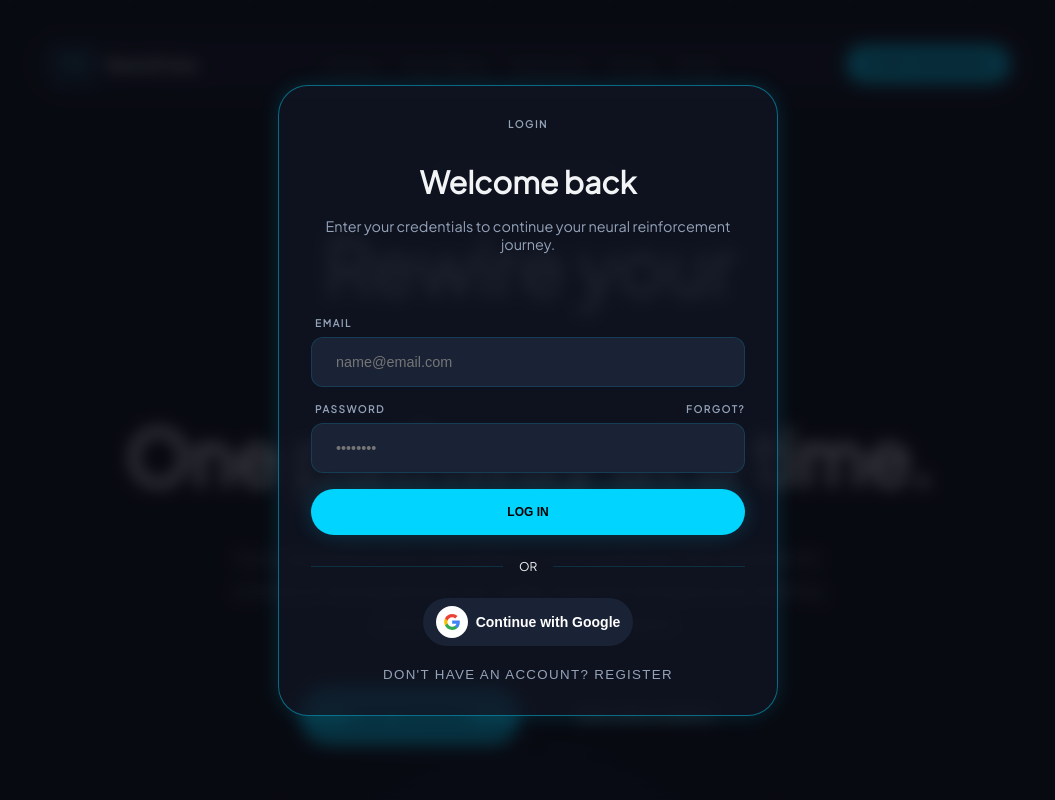
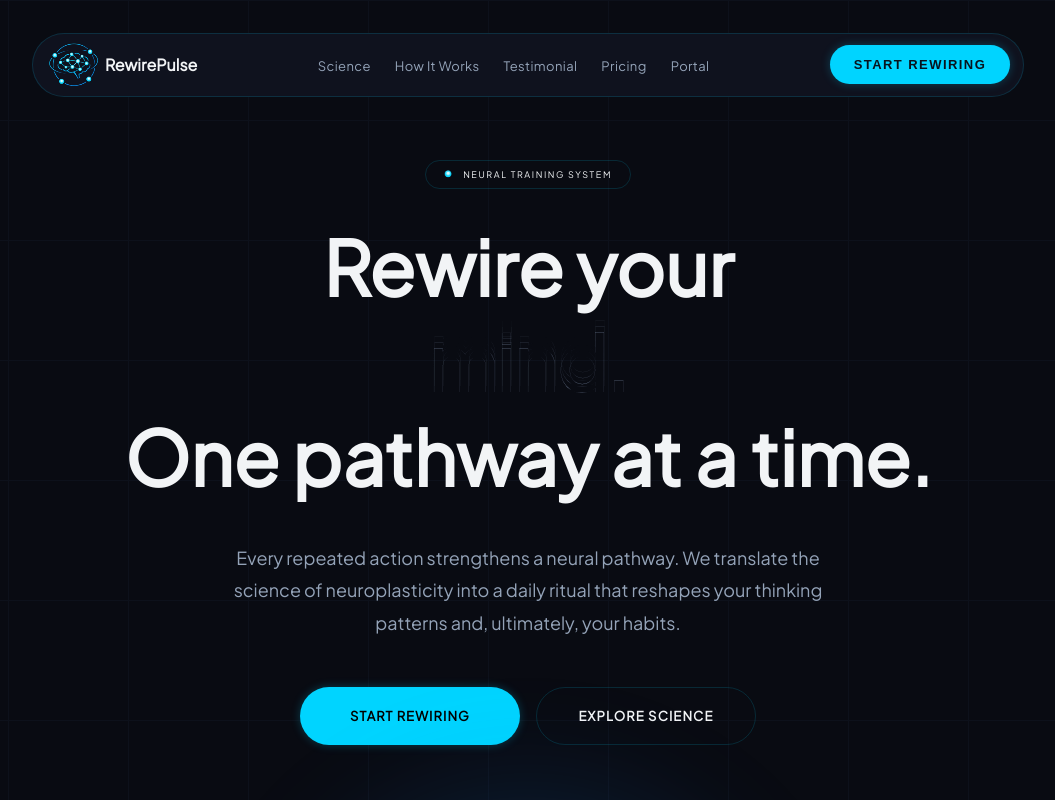
Before and after one commit to DannyBorbon/rewire-pulse, a React (Vite) app: page / in a window 1280 px wide. Shown: the top 800 px of the page, without its empty margins (112-1167 px from the left). Built offline with nearby package versions, Linux system fonts and the light colour scheme.

Commit message:
feat: connect navbar and hero actions to auth modal

```diff
--- a/src/components/Navbar/Navbar.css
+++ b/src/components/Navbar/Navbar.css
@@ -197,13 +197,15 @@
   font-weight: 600;
   line-height: 3;
   background-color: #00d4ff;
-  padding: 10px 20px;
+  padding: 0px 24px;
   border-radius: 999px;
   letter-spacing: 0.09rem;
   border-top: 1px solid var(--border-default);
   border-bottom: 1px solid var(--border-default);
   box-shadow: 0 0 10px rgba(0, 212, 255, 0.25);
   transition: all 0.3s ease;
+  border: none;
+  cursor: pointer;
 }
 
 .navbar__cta-button:hover {
--- a/src/components/Navbar/Navbar.jsx
+++ b/src/components/Navbar/Navbar.jsx
@@ -2,7 +2,7 @@ import "./Navbar.css";
 import logo from "../../assets/images/logo-navbar.svg";
 import { useState } from "react";
 
-function Navbar() {
+function Navbar({ onLogin, onRegister }) {
   const [menuOpen, setMenuOpen] = useState(false);
 
   return (
@@ -68,15 +68,21 @@ function Navbar() {
             </a>
           </li>
           <li className="navbar__menu-cta">
-            <a href="/register" className="navbar__cta-button">
+            <button
+              className="navbar__cta-button"
+              onClick={() => {
+                onLogin();
+                setMenuOpen(false);
+              }}
+            >
               START REWIRING
-            </a>
+            </button>
           </li>
         </ul>
         <div className="navbar__cta">
-          <a href="/register" className="navbar__cta-button">
+          <button className="navbar__cta-button" onClick={onLogin}>
             START REWIRING
-          </a>
+          </button>
         </div>
       </div>
     </nav>
--- /dev/null
+++ b/src/components/auth/AuthForm.css
@@ -0,0 +1,81 @@
+.authform {
+  padding-top: 1rem;
+  text-align: left;
+}
+
+.authform__field {
+  display: flex;
+  flex-direction: column;
+}
+
+.auth__modal-close {
+  position: absolute;
+  top: 1.25rem;
+  right: 1.25rem;
+
+  border: none;
+  background: transparent;
+
+  font-size: 1.5rem;
+  line-height: 1;
+
+  color: white;
+
+  cursor: pointer;
+}
+
+.authform__label {
+  color: var(--text-secondary);
+  font-weight: 600;
+  font-size: 10px;
+  letter-spacing: 0.1rem;
+  text-transform: uppercase;
+  padding-left: 0.25rem;
+}
+
+.authform__input {
+  margin-top: 8px;
+  margin-bottom: 16px;
+  padding: 1rem 1.5rem;
+  border-radius: 12px;
+  border: 1px solid var(--border-default);
+  background-color: var(--bg-card);
+  caret-color: white;
+  font-size: 0.9rem;
+  color: white;
+}
+
+.authform__input:focus {
+  border: 1px solid var(--border-active);
+  outline: none;
+}
+
+.authform__field-label {
+  display: flex;
+  justify-content: space-between;
+}
+
+.authform__forgot {
+  color: var(--text-secondary);
+  font-weight: 600;
+  font-size: 10px;
+  letter-spacing: 0.1rem;
+  text-transform: uppercase;
+  padding-left: 0.25rem;
+  text-decoration: none;
+}
+
+.authform__submit {
+  text-transform: uppercase;
+  background: none;
+  border: none;
+  padding: 1rem 0;
+  font-size: 0.75rem;
+  font-weight: 600;
+  background-color: var(--accent-primary);
+  border-radius: 9999px;
+  color: black;
+  box-shadow: 0 0 20px rgba(0, 212, 255, 0.2);
+  cursor: pointer;
+  width: 100%;
+}
--- a/src/components/auth/AuthModal.css
+++ b/src/components/auth/AuthModal.css
@@ -1,11 +1,9 @@
 .auth__modal-overlay {
   position: fixed;
   inset: 0;
-
   display: flex;
   align-items: center;
   justify-content: center;
-
   background-color: hsl(226.7 33.3% 5.3% / 0.8);
   backdrop-filter: blur(8px);
   z-index: 99;
@@ -43,7 +41,6 @@
   font-size: 1.9rem;
   color: var(--text-primary);
   font-weight: 600;
-  margin-bottom: 1rem;
 }
 
 .auth__modal-description {
--- a/src/components/auth/AuthModal.jsx
+++ b/src/components/auth/AuthModal.jsx
@@ -1,32 +1,34 @@
 import "./AuthModal.css";
 import googleIconSvg from "../../assets/images/auth/google-icon.svg";
 
-const login = {
-  subtitle: "Login",
-  title: "Welcome Back",
-  description:
-    "Enter your credentials to continue your neural reinforcement journey.",
-};
+import LoginForm from "./LoginForm";
+import RegisterForm from "./RegisterForm";
 
-const register = {
-  subtitle: "Register",
-  title: "Join the evolution",
-  description:
-    "Enter your credentials to continue your neural reinforcement journey.",
-};
-
-function AuthModal({ children }) {
+function AuthModal({ mode, onModeChange }) {
+  const isLogin = mode === "login";
   return (
     <section className="auth">
       <div className="auth__modal-overlay">
         <div className="auth__modal-container">
-          <div className="auth__modal-subtitle">Login</div>
-          <div className="auth__modal-title">Welcome back</div>
-          <div className="auth__modal-description">
-            Enter your credentials to continue your neural reinforcement
-            journey.
+          <button
+            className="auth__modal-close"
+            type="button"
+            onClick={() => onModeChange(null)}
+            aria-label="Close"
+          >
+            ×
+          </button>
+          <div className="auth__modal-subtitle">
+            {isLogin ? "Login" : "Register"}
           </div>
-          <div className="auth__form-area">{children}</div>
+
+          <div className="auth__modal-title">
+            {isLogin ? "Welcome back" : "Register"}
+          </div>
+
+          <div className="auth__form-area">
+            {isLogin ? <LoginForm /> : <RegisterForm />}
+          </div>
           <div className="auth__separator">
             <span className="auth__separator-line"></span>
             <span className="auth__separator-text">OR</span>
@@ -37,7 +39,15 @@ function AuthModal({ children }) {
             Continue with Google
           </button>
           <div className="auth__footer">
-            <button>Don't have an account? Register</button>
+            {isLogin ? (
+              <button type="button" onClick={() => onModeChange("register")}>
+                Don't have an account? Register
+              </button>
+            ) : (
+              <button type="button" onClick={() => onModeChange("login")}>
+                Already have an account? Log in
+              </button>
+            )}
           </div>
         </div>
       </div>
--- a/src/components/auth/LoginForm.jsx
+++ b/src/components/auth/LoginForm.jsx
@@ -1,33 +1,33 @@
-import "./LoginForm.css";
+import "./AuthForm.css";
 
 function LoginForm() {
   return (
-    <form className="loginform" action="">
-      <div className="loginform__field">
-        <label className="loginform__label" type="email">
+    <form className="authform" action="">
+      <div className="authform__field">
+        <label className="authform__label" htmlFor="email">
           Email
         </label>
         <input
-          className="loginform__input"
+          className="authform__input"
           id="email"
           type="email"
           placeholder="name@email.com"
         />
-        <div className="loginform__field-label">
-          <label className="loginform__label" type="password">
+        <div className="authform__field-label">
+          <label className="authform__label" htmlFor="password">
             Password
           </label>
-          <a className="loginform__forgot" href="">
+          <a className="authform__forgot" href="">
             Forgot?
           </a>
         </div>
         <input
-          className="loginform__input"
-          id="email"
-          type="email"
+          className="authform__input"
+          id="password"
+          type="password"
           placeholder="••••••••"
         />
-        <button className="loginform__submit" type="submit">
+        <button className="authform__submit" type="submit">
           LOG IN
         </button>
       </div>
--- a/src/components/auth/RegisterForm.jsx
+++ b/src/components/auth/RegisterForm.jsx
@@ -0,0 +1,48 @@
+import "./AuthForm.css";
+
+function RegisterForm() {
+  return (
+    <form className="authform" action="">
+      <div className="authform__field">
+        <label className="authform__label" htmlFor="email">
+          Email
+        </label>
+        <input
+          className="authform__input"
+          id="email"
+          type="email"
+          placeholder="name@email.com"
+        />
+        <div className="authform__field-label">
+          <label className="authform__label" htmlFor="password">
+            Password
+          </label>
+        </div>
+        <input
+          className="authform__input"
+          id="password"
+          type="password"
+          placeholder="••••••••"
+        />
+
+        <div className="authform__field-label">
+          <label className="authform__label" htmlFor="password">
+            Confirm Password
+          </label>
+        </div>
+        <input
+          className="authform__input"
+          id="confirm-password"
+          type="password"
+          placeholder="••••••••"
+        />
+
+        <button className="authform__submit" type="submit">
+          SIGNUP
+        </button>
+      </div>
+    </form>
+  );
+}
+
+export default RegisterForm;
--- a/src/pages/Landing/Landing.jsx
+++ b/src/pages/Landing/Landing.jsx
@@ -8,7 +8,6 @@ import Testimonial from "../../components/Testimonial/Testimonial";
 import Prices from "../../components/Prices/Prices";
 import Footer from "../../components/Footer/Footer";
 import AuthModal from "../../components/auth/AuthModal";
-import LoginForm from "../../components/auth/LoginForm";
 
 function Landing() {
   const [authMode, setAuthMode] = useState(null);
@@ -26,9 +25,7 @@ function Landing() {
         <Prices />
       </main>
       <Footer />
-      <AuthModal>
-        <LoginForm />
-      </AuthModal>
+      {authMode && <AuthModal mode={authMode} onModeChange={setAuthMode} />}
     </>
   );
 }
```
